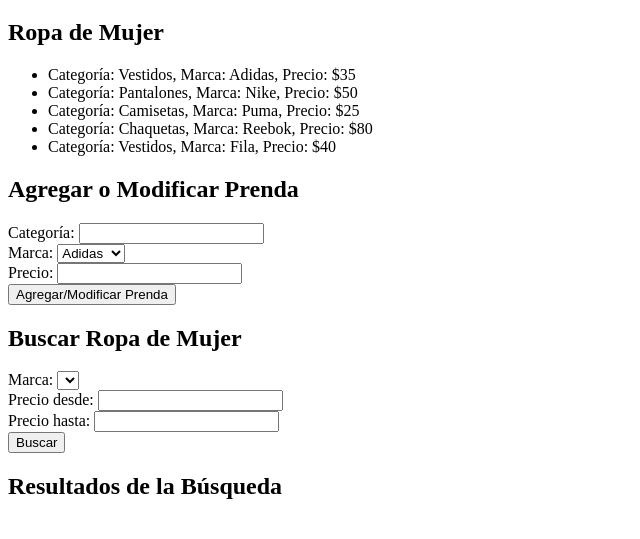
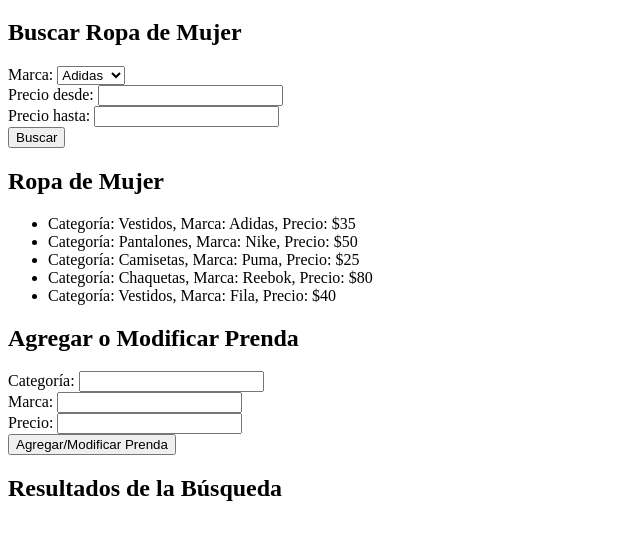
Before and after one commit to NEBULA1978/array-html, a plain HTML site: page index2-inputs2.html in a window 1280 px wide. Shown: the part 61-600 px from the top of the page, without its empty margins (0-640 px from the left). Drawn offline with Linux system fonts and the light colour scheme.

Commit message:
Creo array añadiendo los valores y consulta  con selectores ejejmplo ropa corregido selector index2-inputs2.html

```diff
--- a/index2-inputs2.html
+++ b/index2-inputs2.html
@@ -7,6 +7,22 @@
 </head>
 <body>
   <h1>Modificar y Buscar Ropa de Mujer</h1>
+
+  <h2>Buscar Ropa de Mujer</h2>
+  <form id="buscar-form">
+    <label for="buscar-marca">Marca:</label>
+    <select id="buscar-marca">
+      <!-- Marcas se agregarán automáticamente aquí -->
+    </select><br>
+
+    <label for="precio-desde">Precio desde:</label>
+    <input type="number" id="precio-desde" required><br>
+
+    <label for="precio-hasta">Precio hasta:</label>
+    <input type="number" id="precio-hasta" required><br>
+
+    <button type="submit">Buscar</button>
+  </form>
 
   <h2>Ropa de Mujer</h2>
   <ul id="ropa-list">
@@ -19,30 +35,12 @@
     <input type="text" id="categoria" required><br>
 
     <label for="marca">Marca:</label>
-    <select id="marca" required>
-      <!-- Marcas se agregarán automáticamente aquí -->
-    </select><br>
+    <input type="text" id="marca" required><br>
 
     <label for="precio">Precio:</label>
     <input type="number" id="precio" required><br>
 
     <button type="submit">Agregar/Modificar Prenda</button>
-  </form>
-
-  <h2>Buscar Ropa de Mujer</h2>
-  <form id="buscar-form">
-    <label for="buscar-marca">Marca:</label>
-    <select id="buscar-marca" required>
-      <!-- Marcas se agregarán automáticamente aquí -->
-    </select><br>
-
-    <label for="precio-desde">Precio desde:</label>
-    <input type="number" id="precio-desde" required><br>
-
-    <label for="precio-hasta">Precio hasta:</label>
-    <input type="number" id="precio-hasta" required><br>
-
-    <button type="submit">Buscar</button>
   </form>
 
   <h2>Resultados de la Búsqueda</h2>
@@ -88,7 +86,7 @@
       const ropaList = document.getElementById("ropa-list");
       ropaList.innerHTML = ""; // Limpiar la lista antes de agregar elementos
 
-      const marcaSelector = document.getElementById("marca");
+      const marcaSelector = document.getElementById("buscar-marca");
       marcaSelector.innerHTML = ""; // Limpiar el selector de marcas antes de agregar elementos
 
       for (const prenda of ropaMujer) {
@@ -144,8 +142,8 @@
         // Agregar la nueva marca al conjunto de marcas únicas
         marcasUnicas.add(marca);
 
-        // Actualizar el selector de marcas con la nueva marca
-        const marcaSelector = document.getElementById("marca");
+        // Actualizar el selector de marcas con las nuevas marcas
+        const marcaSelector = document.getElementById("buscar-marca");
         const option = document.createElement("option");
         option.value = marca;
         option.textContent = marca;
```
